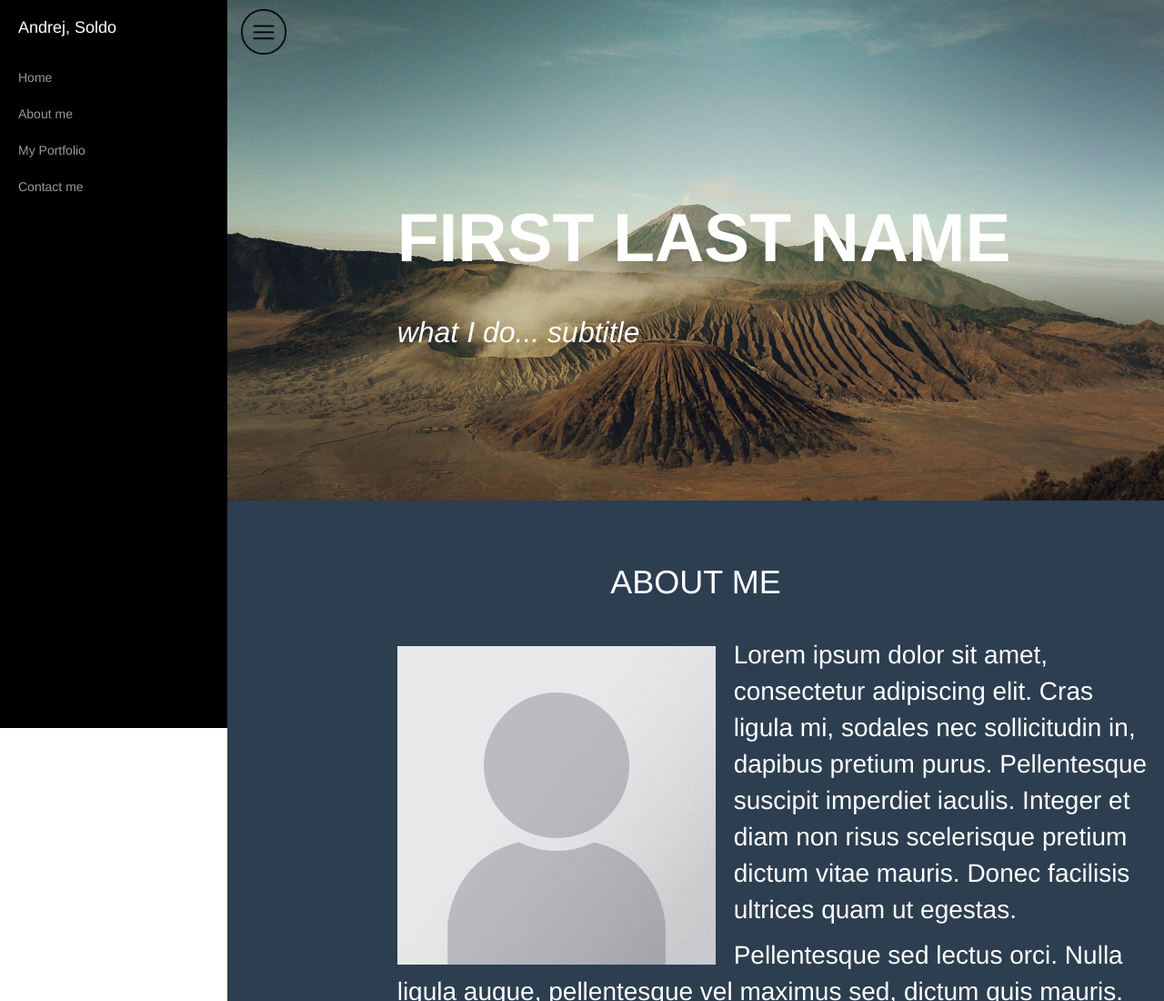
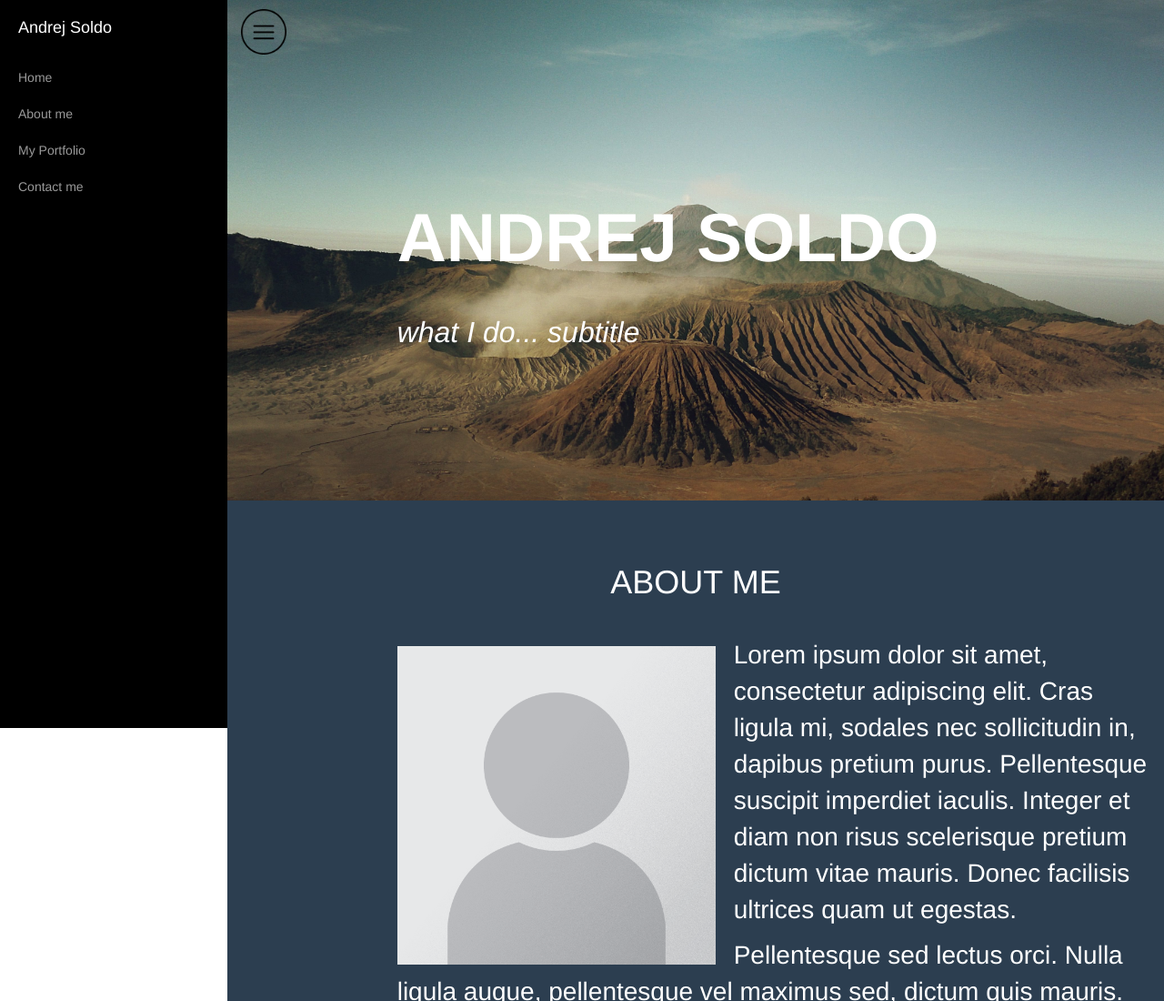
Before and after one commit to ASoldo/myHomePage, a plain HTML site: page index.html in a window 1280 px wide. Shown: the top 1100 px of the page at 91% size. Drawn offline with Linux system fonts and the light colour scheme; a script that the page names is missing.

Commit message:
Update
update

```diff
--- a/index.html
+++ b/index.html
@@ -29,7 +29,7 @@
             <ul class="sidebar-nav">
                 <li class="sidebar-brand">
                     <a href="#">
-                        Andrej, Soldo
+                        Andrej Soldo
                     </a>
                 </li>
                 <li>
@@ -58,7 +58,7 @@
                 </div>
 
                 <div class="col-md-10 col-md-offset-2 web-title">
-                    <h1>First Last name</h3>
+                    <h1>Andrej Soldo</h3>
                     <span>what I do... subtitle</span>
                 </div>
             </div>
```
